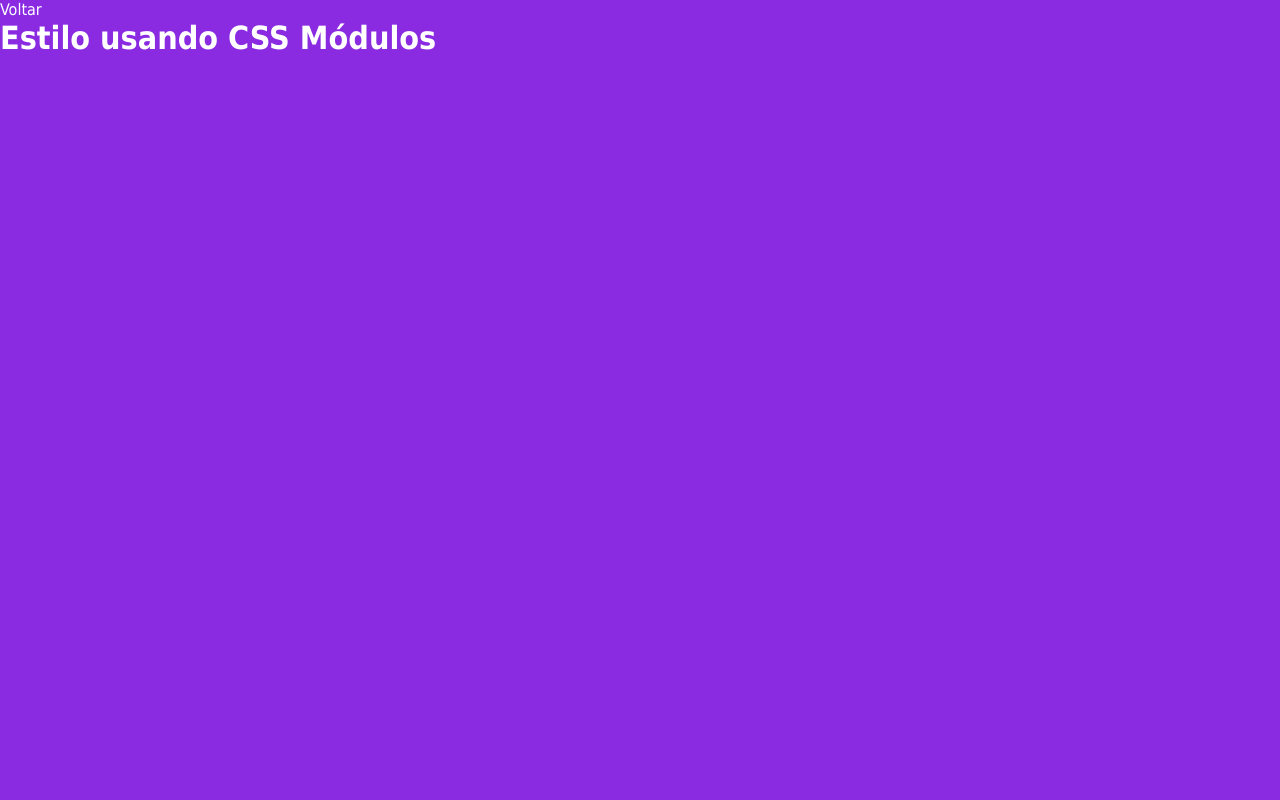
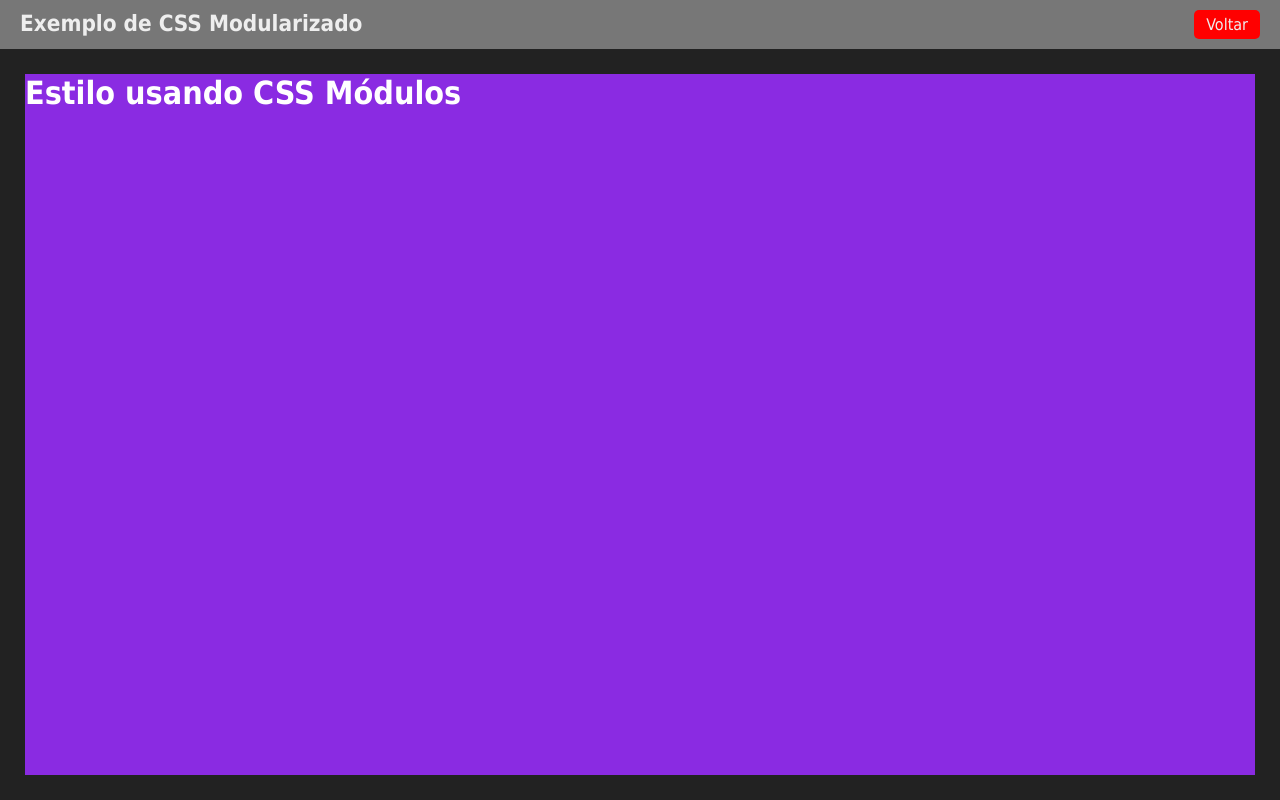
Before and after one commit to mbpfilho/Nextjs-fundamentos, a Next.js app: page /estiloso in a window 1280 px wide. Built offline with nearby package versions, Linux system fonts and the light colour scheme.

Commit message:
componente layout 1

```diff
--- /dev/null
+++ b/src/components/Layout.jsx
@@ -0,0 +1,16 @@
+import Link from "next/link"
+import styles from "../styles/Layout.module.css"
+
+export default function Layout(props){
+  return(
+    <div className={styles.layout}>
+      <div className={styles.cabecalho}>
+        <h1>{props.titulo ?? "Mais um exemplo"}</h1>
+        <Link href="/">Voltar</Link>
+      </div>
+      <div className={styles.conteudo}>
+       {props.children}
+      </div>
+    </div>
+  )
+}
--- a/src/pages/estiloso.jsx
+++ b/src/pages/estiloso.jsx
@@ -1,11 +1,13 @@
 import styles from "../styles/Estiloso.module.css"
 import Link from "next/link"
+import Layout from "../components/Layout"
 
 export default function Estiloso(){
   return(
-    <div className={styles.roxo}>
-      <Link href="/">Voltar</Link>
+    <Layout titulo="Exemplo de CSS Modularizado">
+      <div className={styles.roxo}>
       <h1>Estilo usando CSS Módulos</h1>
     </div>
+    </Layout>
   )
 }
--- a/src/styles/Estiloso.module.css
+++ b/src/styles/Estiloso.module.css
@@ -1,5 +1,5 @@
 .roxo{
   background-color: blueviolet;
   color: white;
-  height: 100vh;
+  height: 100%;
 }
--- /dev/null
+++ b/src/styles/Layout.module.css
@@ -0,0 +1,24 @@
+.layout{
+  height: 100vh;
+  display: flex;
+  flex-direction: column;
+}
+.cabecalho{
+  display: flex;
+  justify-content: space-between;
+  padding: 10px 20px;
+  background-color: #777;
+}
+.cabecalho a{
+  background-color: red;
+  padding: 5px 12px;
+  border-radius: 5px;
+}
+.cabecalho h1{
+  margin: 0;
+  font-size: 1.4rem;
+}
+.conteudo{
+  padding: 25px;
+  height: 100%;
+}
```
